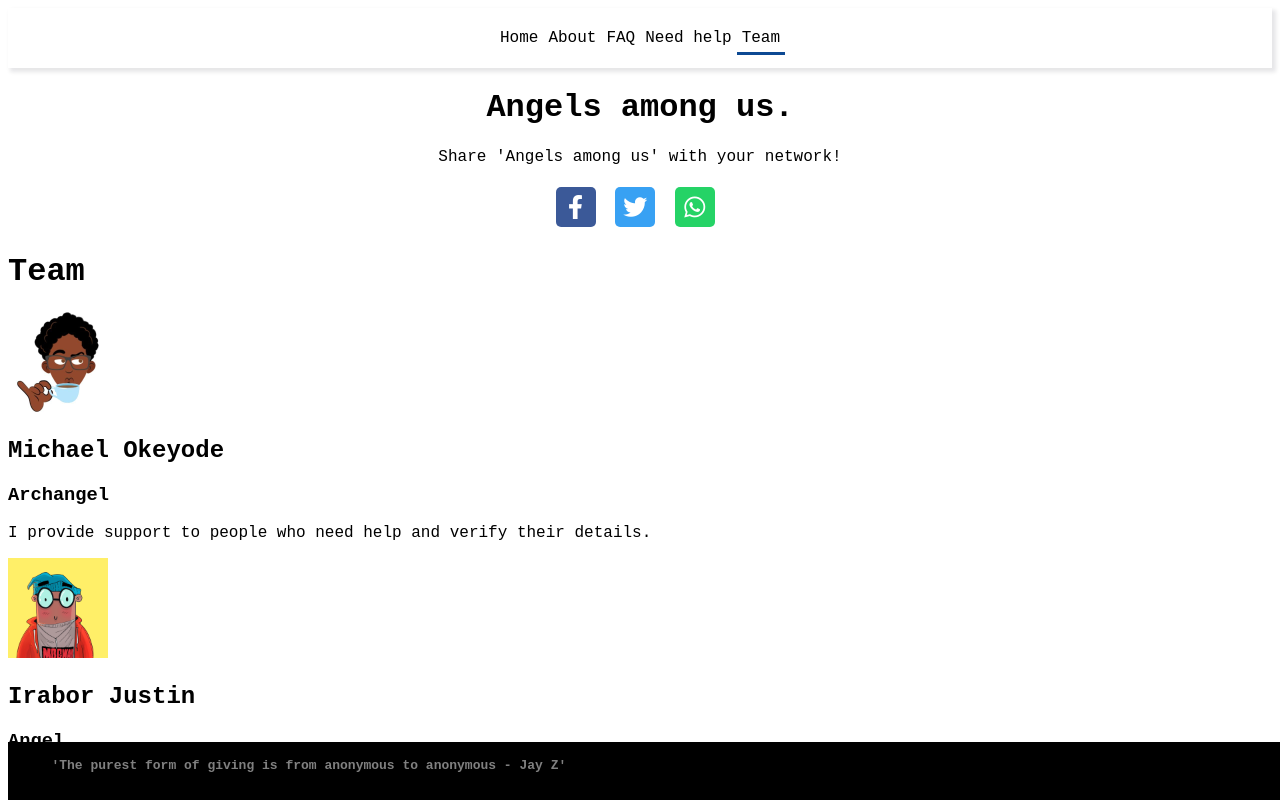
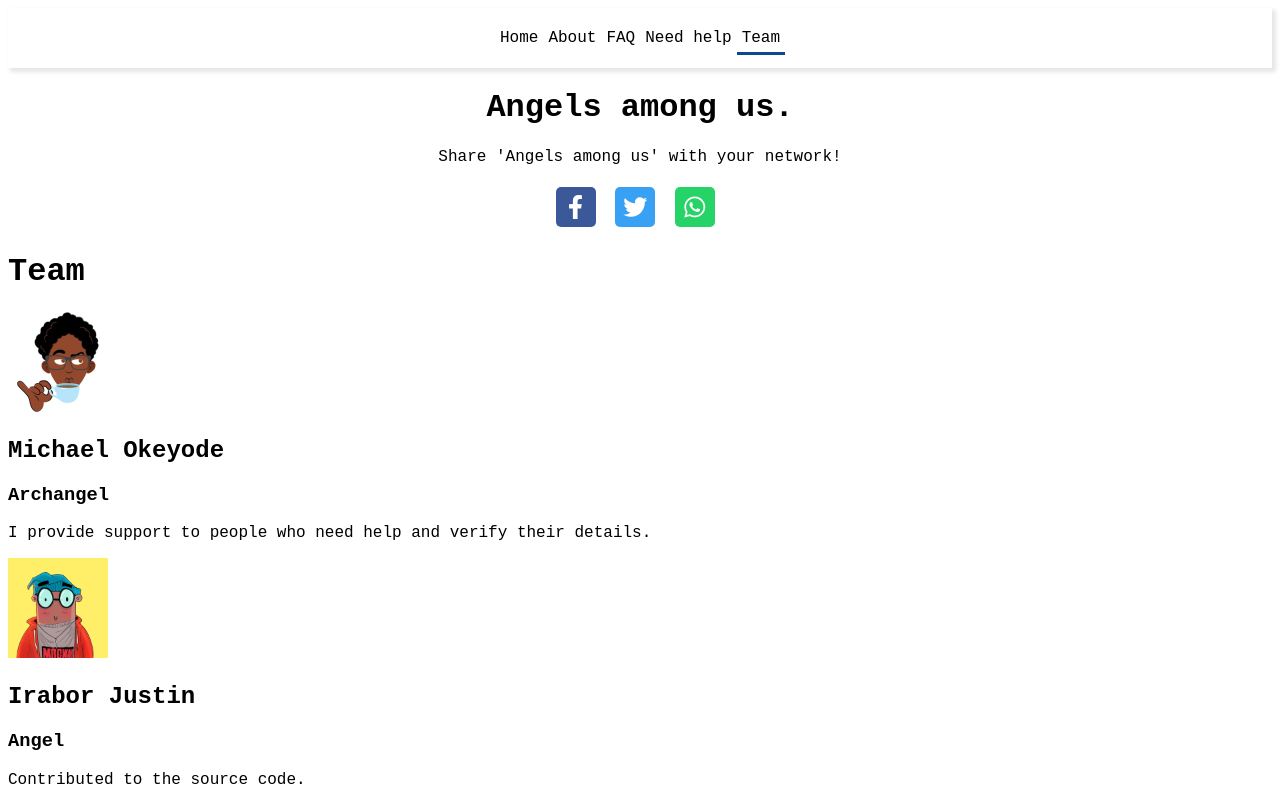
Before and after one commit to vunderkind/good-faith, a React (Create React App) app: page /team in a window 1280 px wide. Shown: the top 800 px of the page. Built offline with nearby package versions, Linux system fonts and the light colour scheme; a web font is replaced by a local one.

Commit message:
Footer fix

```diff
--- a/src/Footer/Footer.css
+++ b/src/Footer/Footer.css
@@ -1,7 +1,4 @@
 .Footer {
-    position: absolute;
-    bottom: 0;
-    width: 100%;
     height: 3rem;
     padding: 5px;
     background: black;
--- a/src/components/App/App.js
+++ b/src/components/App/App.js
@@ -15,6 +15,7 @@ const App = () => {
 
       <Header />
 
+      <main>
         <Switch>
           <Route exact path="/">
             <Home />
@@ -32,6 +33,7 @@ const App = () => {
             <Team />
           </Route>
         </Switch>
+      </main>
 
       <Footer />
     </Router>
```
Lines whose indentation alone changed are shown as unchanged.
